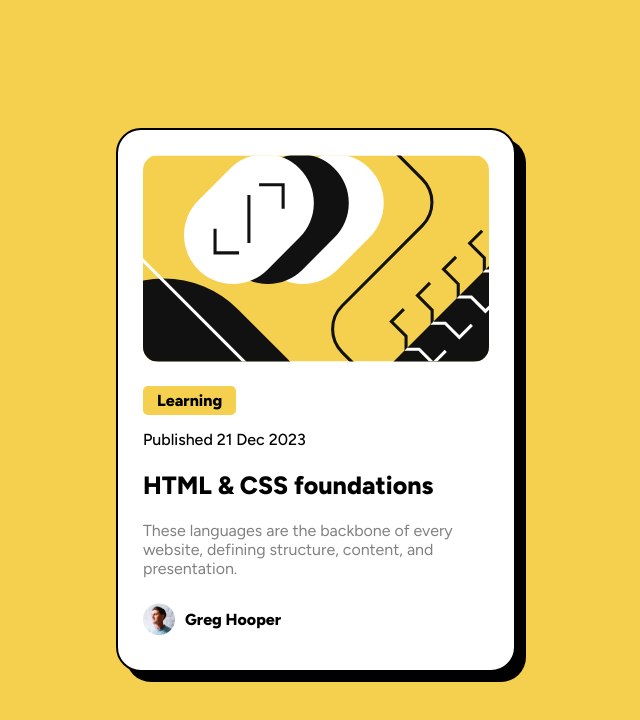
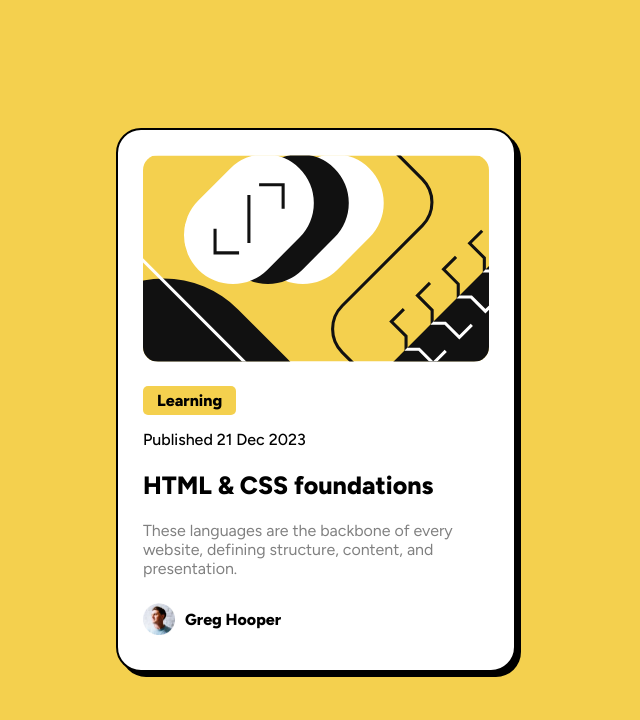
Before and after one commit to abandonedwaffle/blog-preview-card, a plain HTML site: page index.html in a window 1280 px wide. Shown: the whole page, without its empty margins (324-964 px from the left). Drawn offline with Linux system fonts and the light colour scheme.

Commit message:
added hover state to main element too

```diff
--- a/style.css
+++ b/style.css
@@ -29,7 +29,10 @@ main {
   padding: 25px;
   background-color: hsl(0, 0%, 100%);
   border-radius: 25px;
-  box-shadow: 10px 10px;
+  box-shadow: 5px 5px;
+}
+main:hover {
+  box-shadow: 16px 16px;
 }
 section {
   margin-top: 20px;
@@ -42,6 +45,7 @@ h1 {
 h1:hover {
   color: hsl(47, 88%, 63%);
   cursor: pointer;
+
 }
 p {
   font-size: 16px;
```
Also changed, not shown: screenshot.png (added), 1 other file.
